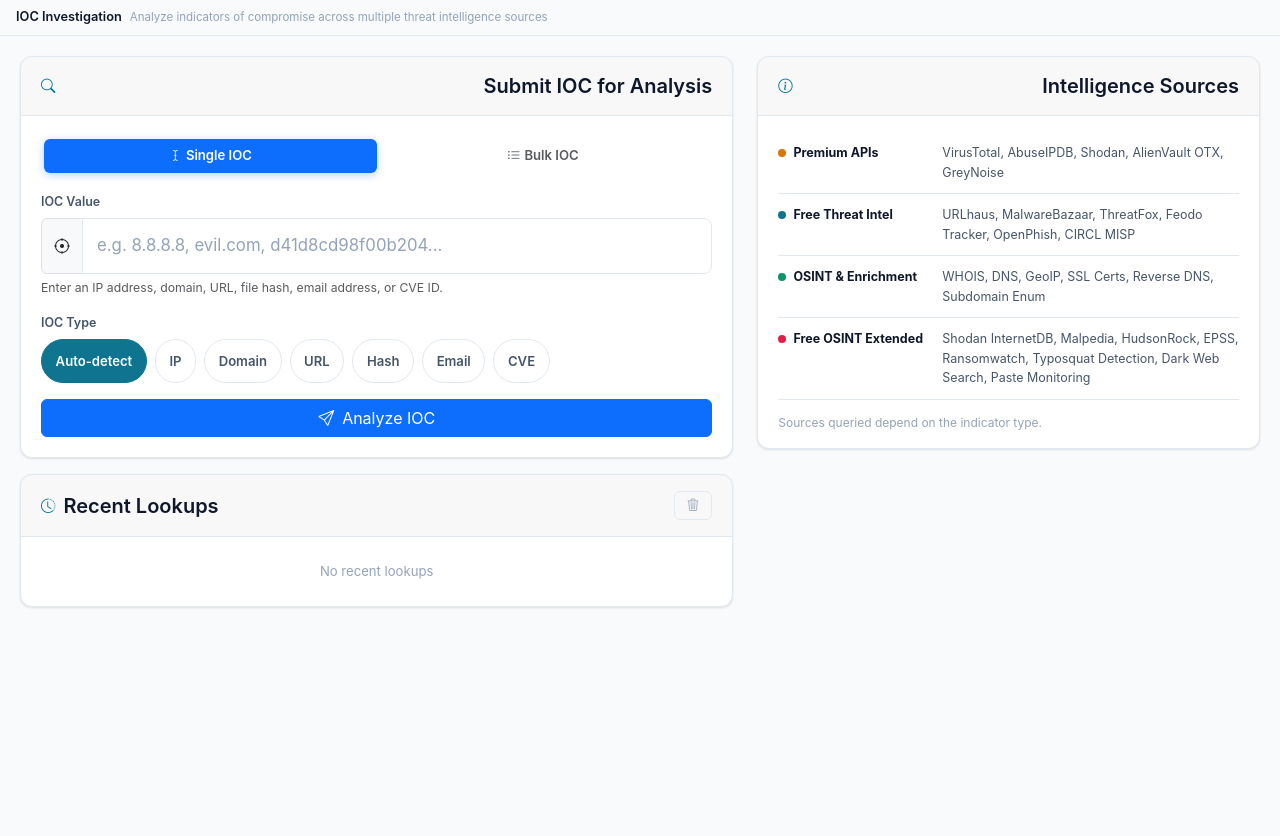
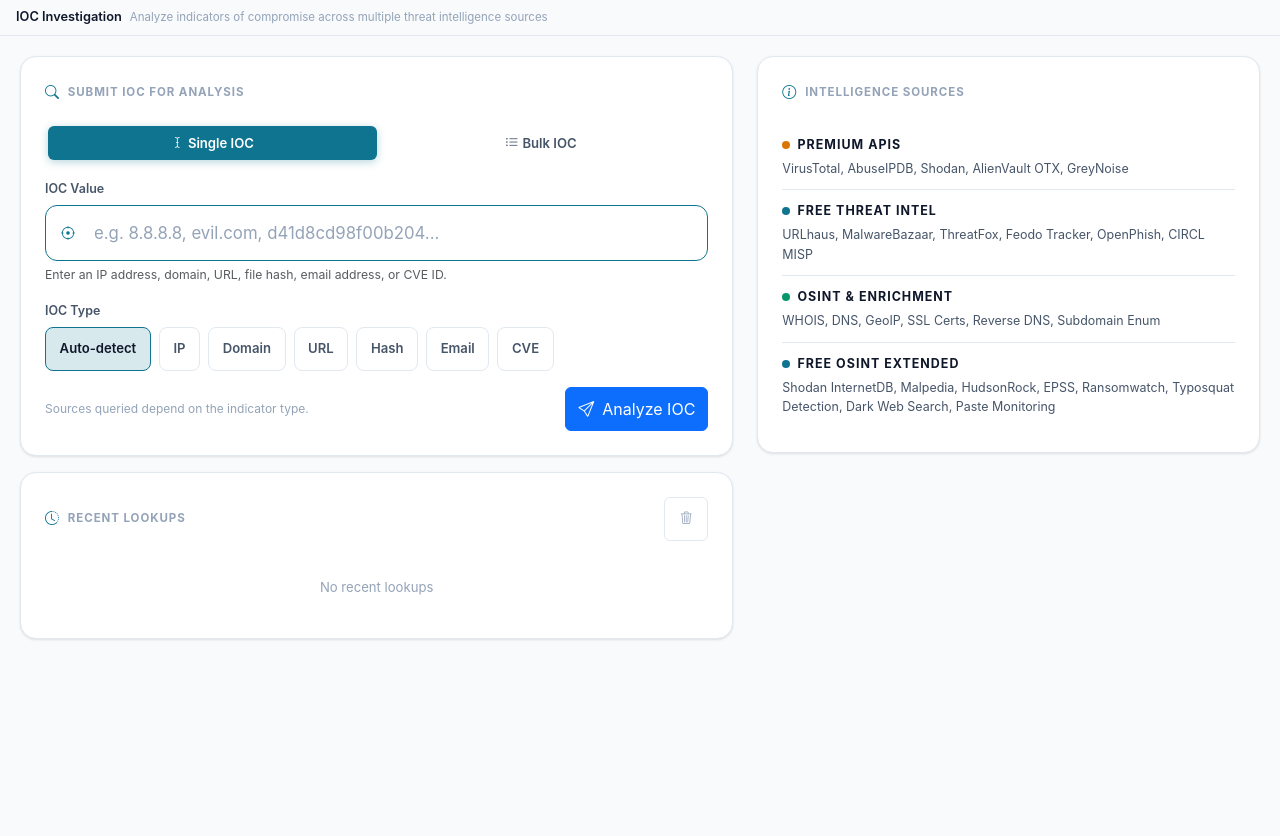
Before and after one commit to kanokrot/cabta-llm, a Python web app: template templates/analysis_ioc.html in a window 1280 px wide. Shown: the part 56-892 px from the top of the page. Run offline with Jinja, Linux system fonts and the light colour scheme; the template is opened without the code that fills it, so the values that code supplies are empty.

Commit message:
IOC page: visual polish - inline input icon, readable tabs, verdict pills, centered progress card

```diff
--- a/templates/analysis_ioc.html
+++ b/templates/analysis_ioc.html
@@ -177,7 +177,7 @@
         flex: 1;
         border: none;
         background: transparent;
-        color: var(--bs-secondary-color);
+        color: var(--text-secondary);
         padding: 0.4rem 0.75rem;
         border-radius: 6px;
         font-size: 0.82rem;
@@ -186,9 +186,9 @@
         transition: all 0.2s;
     }
     .mode-toggle-btn.active {
-        background: var(--bs-primary);
-        color: #fff;
-        box-shadow: 0 2px 8px rgba(var(--bs-primary-rgb), 0.3);
+        background: var(--color-accent);
+        color: var(--bg-card);
+        box-shadow: 0 2px 8px color-mix(in srgb, var(--color-accent) 30%, transparent);
     }
     .bulk-textarea {
         font-family: 'SFMono-Regular', Consolas, 'Liberation Mono', Menlo, monospace;
@@ -889,6 +903,102 @@
         font-variant-numeric: tabular-nums;
     }
 
+    /* ── IOC Card Polish ── */
+    .ioc-form-card,
+    .ioc-source-card,
+    .ioc-history-card {
+        border-color: var(--border-color);
+        border-radius: 16px;
+        background: var(--bg-card);
+        overflow: hidden;
+    }
+    .ioc-form-card > .card-body,
+    .ioc-source-card > .card-body,
+    .ioc-history-card > .card-body {
+        padding: 1.5rem;
+    }
+    .ioc-card-title {
+        display: flex;
+        align-items: center;
+        justify-content: flex-start;
+        gap: 0.55rem;
+        margin-bottom: 1.25rem;
+        color: var(--text-primary);
+    }
+    .ioc-card-title-label {
+        color: var(--text-muted);
+        font-size: 0.72rem;
+        font-weight: 700;
+        letter-spacing: 0.08em;
+        text-transform: uppercase;
+    }
+    .ioc-card-title > i {
+        color: var(--color-accent);
+    }
+    .ioc-input-wrap {
+        position: relative;
+    }
+    .ioc-input-wrap > i {
+        position: absolute;
+        top: 50%;
+        left: 1rem;
+        z-index: 2;
+        color: var(--color-accent);
+        pointer-events: none;
+        transform: translateY(-50%);
+    }
+    .ioc-form-input {
+        min-height: 56px;
+        padding-right: 10.5rem;
+        padding-left: 3rem;
+        border: 1px solid var(--color-accent);
+        border-radius: 12px;
+        background: var(--bg-card);
+        color: var(--text-primary);
+        font-size: 1.05rem;
+    }
+    .ioc-form-input:focus {
+        border-color: var(--color-accent);
+        box-shadow: 0 0 0 3px color-mix(in srgb, var(--color-accent) 18%, transparent);
+        background: var(--bg-card);
+    }
+    .ioc-type-hint {
+        position: absolute;
+        top: 50%;
+        right: 0.75rem;
+        max-width: 45%;
+        overflow: hidden;
+        padding: 0.3rem 0.55rem;
+        border: 1px solid color-mix(in srgb, var(--color-accent) 45%, transparent);
+        border-radius: 999px;
+        background: color-mix(in srgb, var(--color-accent) 12%, transparent);
+        color: var(--text-secondary);
+        font-size: 0.72rem;
+        line-height: 1.2;
+        text-overflow: ellipsis;
+        transform: translateY(-50%);
+        white-space: nowrap;
+    }
+    .ioc-form-footer {
+        display: flex;
+        align-items: center;
+        justify-content: space-between;
+        gap: 1rem;
+        margin-top: 1rem;
+    }
+    .ioc-form-note {
+        color: var(--text-muted);
+        font-size: 0.75rem;
+    }
+    .ioc-form-submit {
+        min-height: 44px;
+        flex-shrink: 0;
+    }
+    .ioc-history-clear {
+        min-width: 44px;
+        min-height: 44px;
+    }
+
     /* ── IOC Form Controls ── */
     .ioc-form-input {
         min-height: 56px;
@@ -903,7 +1013,7 @@
         min-height: 44px;
         padding: 0.55rem 0.85rem;
         border: 1px solid var(--border-color);
-        border-radius: 999px;
+        border-radius: 8px;
         background: var(--bg-card);
         color: var(--text-secondary);
         cursor: pointer;
@@ -922,8 +1032,8 @@
     }
     .ioc-type-chip[aria-pressed="true"] {
         border-color: var(--color-accent);
-        background: var(--color-accent);
-        color: var(--bg-card);
+        background: color-mix(in srgb, var(--color-accent) 16%, transparent);
+        color: var(--text-primary);
     }
     .ioc-type-hint {
         min-height: 1.25rem;
@@ -933,10 +1043,7 @@
 
     /* ── IOC Sources ── */
     .ioc-source-group {
-        display: grid;
-        grid-template-columns: minmax(9.5rem, auto) minmax(0, 1fr);
-        align-items: start;
-        gap: 0.75rem;
+        display: block;
         padding: 0.7rem 0;
         border-bottom: 1px solid var(--border-color);
     }
@@ -947,9 +1054,12 @@
         display: flex;
         align-items: center;
         gap: 0.45rem;
+        margin-bottom: 0.25rem;
         color: var(--text-primary);
         font-size: 0.78rem;
         font-weight: 700;
+        letter-spacing: 0.08em;
+        text-transform: uppercase;
     }
     .ioc-source-dot {
         width: 8px;
@@ -961,7 +1071,7 @@
     .ioc-source-dot-premium { background: var(--color-warning); }
     .ioc-source-dot-free { background: var(--color-accent); }
     .ioc-source-dot-osint { background: var(--color-success); }
-    .ioc-source-dot-extended { background: var(--color-danger); }
+    .ioc-source-dot-extended { background: var(--color-accent); }
     .ioc-source-names {
         min-width: 0;
         color: var(--text-secondary);
@@ -1081,12 +1230,12 @@
 <div class="row g-4">
     <!-- IOC Submit Form -->
     <div class="col-lg-7">
-        <div class="card">
-            <div class="card-header d-flex align-items-center">
-                <i class="bi bi-search me-2 text-accent"></i>
-                <h5 class="mb-0">Submit IOC for Analysis</h5>
-            </div>
+        <div class="card ioc-form-card">
             <div class="card-body">
+                <div class="ioc-card-title">
+                    <i class="bi bi-search" aria-hidden="true"></i>
+                    <span class="ioc-card-title-label">Submit IOC for Analysis</span>
+                </div>
                 <!-- Mode Toggle -->
                 <div class="mode-toggle-wrap">
                     <button type="button" class="mode-toggle-btn active" id="btnModeSingle" onclick="setIOCMode('single')">
@@ -1102,15 +1251,13 @@
                     <div id="singleMode">
                         <div class="mb-3">
                             <label for="iocValue" class="form-label">IOC Value</label>
-                            <div class="input-group">
-                                <span class="input-group-text"><i class="bi bi-crosshair"></i></span>
+                            <div class="ioc-input-wrap">
+                                <i class="bi bi-crosshair" aria-hidden="true"></i>
                                 <input type="text" id="iocValue" name="ioc_value" class="form-control ioc-form-input" required
                                        placeholder="e.g. 8.8.8.8, evil.com, d41d8cd98f00b204...">
-                            </div>
-                            <div class="form-text d-flex justify-content-between align-items-start gap-2">
-                                <span>Enter an IP address, domain, URL, file hash, email address, or CVE ID.</span>
                                 <span id="iocTypeHint" class="ioc-type-hint text-end" hidden></span>
                             </div>
+                            <div class="form-text">Enter an IP address, domain, URL, file hash, email address, or CVE ID.</div>
                         </div>
                     </div>
 
@@ -1151,10 +1298,12 @@
                         </div>
                     </div>
 
-                    <!-- Single submit -->
-                    <button type="submit" id="iocSubmitBtn" class="btn btn-primary w-100">
-                        <i class="bi bi-send me-2"></i>Analyze IOC
-                    </button>
+                    <div class="ioc-form-footer">
+                        <div class="ioc-form-note">Sources queried depend on the indicator type.</div>
+                        <button type="submit" id="iocSubmitBtn" class="btn btn-primary ioc-form-submit">
+                            <i class="bi bi-send me-2"></i>Analyze IOC
+                        </button>
+                    </div>
                     <!-- Bulk submit (hidden by default) -->
                     <button type="button" id="bulkSubmitBtn" class="btn btn-primary w-100" style="display:none;" onclick="processBulkIOCs()">
                         <i class="bi bi-collection me-2"></i>Process Bulk IOCs
@@ -1170,30 +1319,31 @@
         </div>
 
     <!-- Recent Lookups -->
-    <div class="card mt-3">
-        <div class="card-header d-flex align-items-center justify-content-between">
-            <div class="d-flex align-items-center">
-                <i class="bi bi-clock-history me-2 text-accent"></i>
-                <h5 class="mb-0">Recent Lookups</h5>
+    <div class="card mt-3 ioc-history-card">
+        <div class="card-body">
+            <div class="ioc-card-title">
+                <i class="bi bi-clock-history" aria-hidden="true"></i>
+                <span class="ioc-card-title-label">Recent Lookups</span>
+                <button id="btnClearHistory" class="btn btn-sm btn-ghost text-muted ioc-history-clear ms-auto" onclick="clearIOCHistory()" title="Clear history">
+                    <i class="bi bi-trash3"></i>
+                </button>
             </div>
-            <button id="btnClearHistory" class="btn btn-sm btn-ghost text-muted" onclick="clearIOCHistory()" title="Clear history">
-                <i class="bi bi-trash3"></i>
-            </button>
-        </div>
-        <div class="card-body p-2" id="iocHistoryList">
-            <div class="ioc-history-empty">No recent lookups</div>
+            <div id="iocHistoryList">
+                <div class="ioc-history-empty">No recent lookups</div>
+            </div>
         </div>
     </div>
     </div>
 
     <!-- Intelligence Sources -->
     <div class="col-lg-5">
-        <div class="card mb-3">
-            <div class="card-header d-flex align-items-center">
-                <i class="bi bi-info-circle me-2 text-accent"></i>
-                <h5 class="mb-0">Intelligence Sources</h5>
-            </div>
-            <div class="card-body py-3">
+        <!-- Sources queried depend on the indicator type. The visible note is in the form footer. -->
+        <div class="card mb-3 ioc-source-card">
+            <div class="card-body">
+                <div class="ioc-card-title">
+                    <i class="bi bi-info-circle" aria-hidden="true"></i>
+                    <span class="ioc-card-title-label">Intelligence Sources</span>
+                </div>
                 <div class="ioc-source-group">
                     <div class="ioc-source-heading"><span class="ioc-source-dot ioc-source-dot-premium"></span>Premium APIs</div>
                     <div class="ioc-source-names">VirusTotal, AbuseIPDB, Shodan, AlienVault OTX, GreyNoise</div>
@@ -1210,7 +1360,6 @@
                     <div class="ioc-source-heading"><span class="ioc-source-dot ioc-source-dot-extended"></span>Free OSINT Extended</div>
                     <div class="ioc-source-names">Shodan InternetDB, Malpedia, HudsonRock, EPSS, Ransomwatch, Typosquat Detection, Dark Web Search, Paste Monitoring</div>
                 </div>
-                <div class="ioc-sources-note">Sources queried depend on the indicator type.</div>
             </div>
         </div>
     </div>
@@ -1219,8 +1368,7 @@
 <!-- Progress Area (hidden by default) -->
 <div id="iocProgressArea" class="mt-4 ioc-progress-area" style="display: none;">
     <div class="card ioc-progress-card">
-        <div class="card-header d-flex align-items-center ioc-progress-header">
-            <i class="bi bi-hourglass-split" aria-hidden="true"></i>
+        <div class="ioc-progress-header">
             <h5 id="progressTitle" class="mb-0 ioc-progress-title">Analysis in Progress</h5>
             <code id="progressIocValue" class="ioc-progress-ioc"></code>
         </div>
@@ -1324,6 +1472,28 @@
     var lastProgressLogItem = null;
     var lastProgressCountBadge = null;
 
+    function setProgressVisual(state) {
+        progressSpinner.textContent = '';
+        if (state === 'running') {
+            progressSpinner.className = 'spinner-border ioc-progress-spinner';
+            progressSpinner.setAttribute('role', 'status');
+            progressSpinner.setAttribute('aria-label', 'Loading');
+            var loadingText = document.createElement('span');
+            loadingText.className = 'visually-hidden';
+            loadingText.textContent = 'Loading...';
+            progressSpinner.appendChild(loadingText);
+            return;
+        }
+
+        progressSpinner.className = 'ioc-progress-state-icon' + (state === 'error' ? ' ioc-progress-state-error' : '');
+        progressSpinner.setAttribute('role', 'img');
+        progressSpinner.setAttribute('aria-label', state === 'error' ? 'Analysis failed' : 'Analysis complete');
+        var stateIcon = document.createElement('i');
+        stateIcon.className = state === 'error' ? 'bi bi-x-circle-fill' : 'bi bi-check-circle-fill';
+        stateIcon.setAttribute('aria-hidden', 'true');
+        progressSpinner.appendChild(stateIcon);
+    }
+
     /* ========================================================
        HTML HELPERS
        All dynamic content is escaped through escHtml before
@@ -1666,6 +1836,13 @@
         return labels[type] || type || 'Auto';
     }
 
+    function historyVerdictTone(verdict) {
+        if (verdict === 'malicious' || verdict === 'high') return 'danger';
+        if (verdict === 'suspicious') return 'warning';
+        if (verdict === 'clean' || verdict === 'benign') return 'success';
+        return 'neutral';
+    }
+
     function makeHistoryCell(className, text) {
         var cell = document.createElement('span');
         cell.className = 'ioc-history-cell ' + className;
@@ -1726,12 +1903,14 @@
 
             var verdict = h.verdict ? String(h.verdict).toLowerCase() : '';
             var verdictLabel = verdict ? verdict.charAt(0).toUpperCase() + verdict.slice(1) : '-';
-            var verdictClass = verdict === 'malicious' || verdict === 'suspicious' || verdict === 'clean' ? verdict : 'unknown';
-            var verdictCell = makeHistoryCell('ioc-history-badge ioc-history-verdict-' + verdictClass, verdictLabel);
+            var verdictTone = historyVerdictTone(verdict);
+            var verdictClasses = 'ioc-history-badge ioc-history-tone-' + verdictTone;
+            if (verdictTone !== 'neutral') verdictClasses += ' ioc-history-verdict-pill';
+            var verdictCell = makeHistoryCell(verdictClasses, verdictLabel);
             item.appendChild(makeHistoryCell('ioc-history-ioc', truncVal));
             item.appendChild(makeHistoryCell('ioc-history-type', historyTypeLabel(h.type)));
             item.appendChild(verdictCell);
-            item.appendChild(makeHistoryCell('ioc-history-score', h.score !== undefined && h.score !== null ? String(h.score) : '-'));
+            item.appendChild(makeHistoryCell('ioc-history-score ioc-history-score-tone-' + verdictTone, h.score !== undefined && h.score !== null ? String(h.score) : '-'));
             item.appendChild(makeHistoryCell('ioc-history-time', ago));
             table.appendChild(item);
         });
@@ -2564,6 +2743,7 @@
         progressIocValue.textContent = iocValue;
         progressLogDetails.open = false;
         progressBar.classList.remove('bg-danger');
+        setProgressVisual('running');
         progressSpinner.style.display = '';
         setProgress(0, 'Submitting IOC...');
 
@@ -2578,7 +2758,8 @@
                 updateHistoryOutcome(iocValue, data);
                 setProgress(100, 'Analysis complete.');
                 progressTitle.textContent = 'Analysis complete';
-                progressSpinner.style.display = 'none';
+                setProgressVisual('success');
+                progressSpinner.style.display = '';
                 resultsArea.style.display = 'block';
                 showViewFullReportButton(data && data.analysis_id);
 
@@ -2598,7 +2779,8 @@
                 progressTitle.textContent = 'Analysis failed';
                 progressLogDetails.open = true;
                 progressBar.classList.add('bg-danger');
-                progressSpinner.style.display = 'none';
+                setProgressVisual('error');
+                progressSpinner.style.display = '';
             }
         });
     }
@@ -2633,6 +2815,7 @@
         var capturedAutoLoadRunId = ++runId;
         progressArea.style.display = 'block';
         setProgress(5, 'Loading analysis...');
+        setProgressVisual('running');
         progressSpinner.style.display = '';
 
         var safeId = encodeURIComponent(analysisId);
@@ -2650,7 +2833,8 @@
                             lastResultData = innerResult;
                             setProgress(100, 'Analysis loaded.');
                             progressTitle.textContent = 'Analysis complete';
-                            progressSpinner.style.display = 'none';
+                            setProgressVisual('success');
+                            progressSpinner.style.display = '';
                             resultsArea.style.display = 'block';
                             showViewFullReportButton(analysisId);
                             renderSanitizedResult(resultsBody, renderStructuredResult(innerResult));
@@ -2661,7 +2845,8 @@
                     progressTitle.textContent = 'Analysis failed';
                     progressLogDetails.open = true;
                     progressBar.classList.add('bg-danger');
-                    progressSpinner.style.display = 'none';
+                    setProgressVisual('error');
+                    progressSpinner.style.display = '';
                     return;
                 }
                 setProgress(statusData.progress || 10, statusData.current_step || 'Resuming...');
@@ -2672,7 +2857,8 @@
                 progressTitle.textContent = 'Analysis failed';
                 progressLogDetails.open = true;
                 progressBar.classList.add('bg-danger');
-                progressSpinner.style.display = 'none';
+                setProgressVisual('error');
+                progressSpinner.style.display = '';
             });
     }
 
```
Also changed, not shown: other parts of templates/analysis_ioc.html (+65 -12 lines), tests/test_ioc_polish_ui.py (added, +74 -0 lines).
